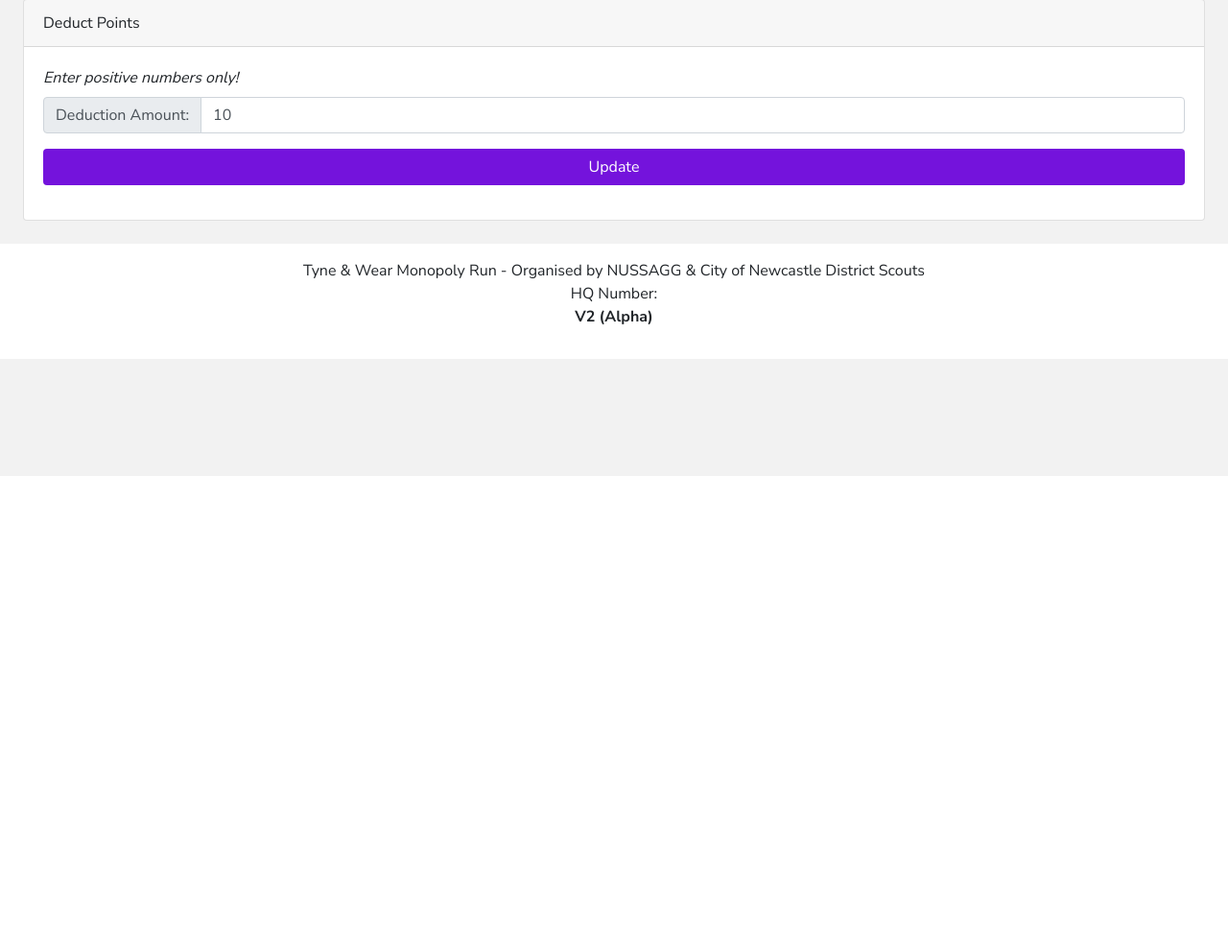
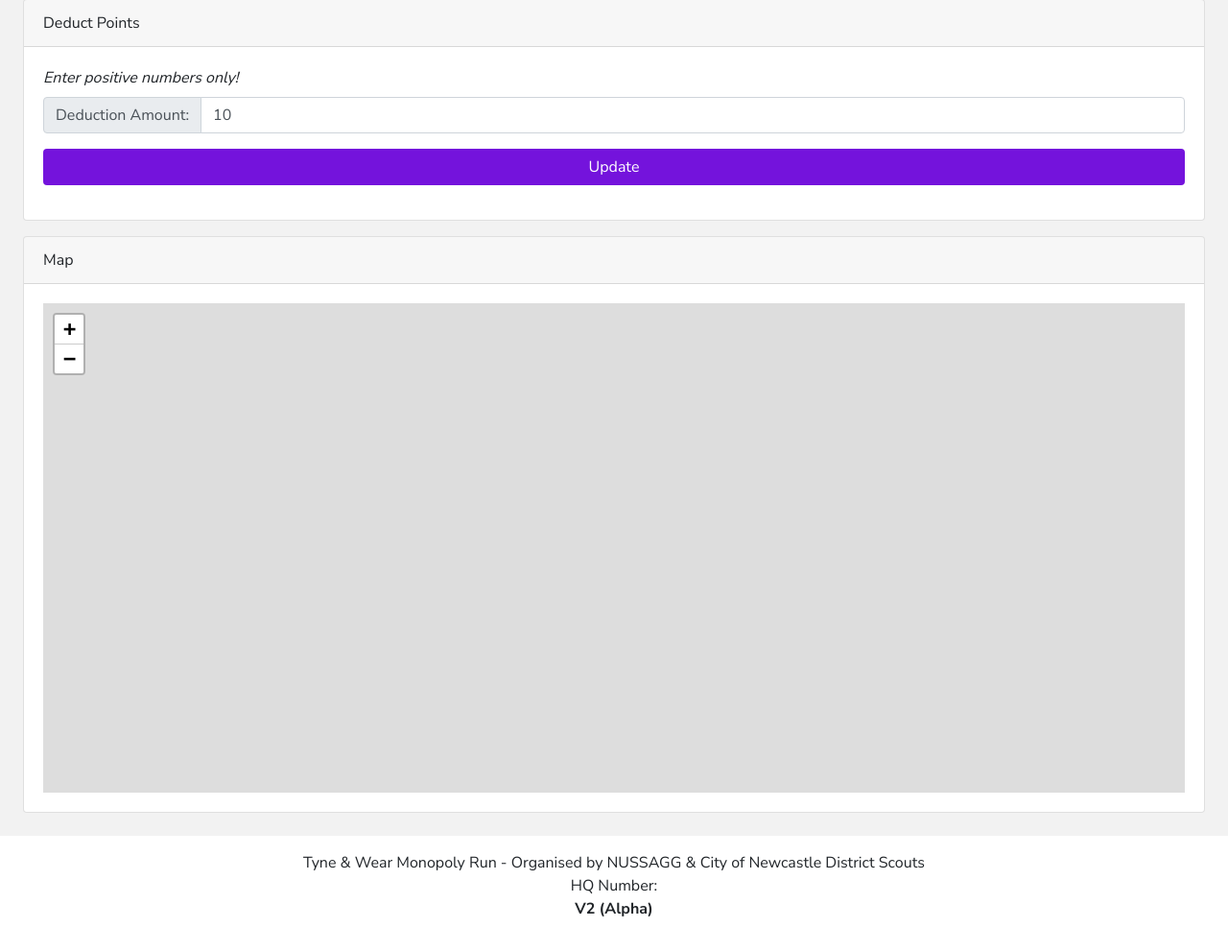
Before and after one commit to JWB-Git/monopoly-run, a PHP site: page /admin/view-group.php?id=1 in a window 1280 px wide. Shown: the part 304-1295 px from the top of the page at 96% size. Before the commit the page ends 800 px from the top, so only its background shows below. Run offline with PHP 8.4, Linux system fonts and the light colour scheme; the visitor is signed in with stand-in values (Sample User, id 1); tables that the repository leaves empty hold one stand-in row (values such as "Sample post"); some libraries are stand-ins or nearby versions.

Commit message:
Added Progress Map on View Group

```diff
--- a/admin/view-group.php
+++ b/admin/view-group.php
@@ -107,6 +107,19 @@ else{
 				</div>
 			</div>
 		</div>
+
+		<div class="row mt-3">
+			<div class="col">
+				<div class="card">
+					<div class="card-header">Map</div>
+					<div class="card-body">
+						<div class="embed-responsive embed-responsive-21by9">
+							<iframe src="../map/map.php?group_name=<?php echo $group['group_name'] ?>"></iframe>
+						</div>
+					</div>
+				</div>
+			</div>
+		</div>
 	</div>
 
 	<footer class="bg-white p-3 mt-4 text-center">
--- a/api/location-data.php
+++ b/api/location-data.php
@@ -36,7 +36,7 @@ function getLocation($id){
 }
 
 function getLocationValues($location){
-	$query = "SELECT value, q_bonus, correct_ans FROM spaces WHERE name='".$location."'";
+	$query = "SELECT value, q_bonus, correct_ans, lat, lng FROM spaces WHERE name='".$location."'";
 
 	//Execute Query
 	global $link;
--- a/api/upload-data.php
+++ b/api/upload-data.php
@@ -54,6 +54,27 @@ function getUpload($id){
 			return $row;
 		}
 	}
+}
+
+function getGroupCheckedUploads($group_name){
+	//Create array to store uploads data
+	$uploads = array();
+
+	//Query database for uploads data
+	$query = "SELECT * FROM uploads WHERE group_name='".$group_name."' AND checked = 1";
+
+	//Execute Query
+	global $link;
+	$result = mysqli_query($link, $query);
+
+	//If 1 or more uploads return, run fetch loop
+	if(mysqli_num_rows($result) >= 1){
+		while($row = mysqli_fetch_array($result)){
+			//Push $row to uploads array
+			$uploads[] = $row;
+		}
+	}
+	return $uploads;
 }
 
 function getUploadStatuses($group_name, $location){
--- /dev/null
+++ b/map/map-settings.php
@@ -0,0 +1,10 @@
+<?php
+$settings = array(
+	//Centre of Map Latitude and Longitude
+	"centre_lat" => 55.0056,
+	"centre_lng" => -1.534,
+
+	//Map Zoom Level
+	"zoom" => 12
+);
+?>
--- /dev/null
+++ b/map/map.php
@@ -0,0 +1,83 @@
+<?php
+//Check if user is logged on and confirmed user
+require_once "../config/config.php";
+
+//Check Group ID has been set
+if(isset($_GET['group_name'])){
+	$group_name = $_GET['group_name'];
+}
+else{
+	header("location: https://cdn.shopify.com/s/files/1/1061/1924/products/Sad_Face_Emoji_large.png?v=1571606037");
+}
+
+//Require API Files
+require_once "../api/upload-data.php";
+require_once "../api/location-data.php";
+
+//Settings File
+require_once "map-settings.php";
+global $settings;
+?>
+
+<!DOCTYPE html>
+<html lang="en">
+<head>
+	<meta charset="utf-8">
+	<meta name="viewport" content="width=device-width, initial-scale=1.0">
+	<title>Team Map</title>
+
+	<link rel="stylesheet" href="https://unpkg.com/leaflet@1.6.0/dist/leaflet.css" integrity="sha512-xwE/Az9zrjBIphAcBb3F6JVqxf46+CDLwfLMHloNu6KEQCAWi6HcDUbeOfBIptF7tcCzusKFjFw2yuvEpDL9wQ==" crossorigin=""/>
+
+	<script src="https://unpkg.com/leaflet@1.6.0/dist/leaflet.js" integrity="sha512-gZwIG9x3wUXg2hdXF6+rVkLF/0Vi9U8D2Ntg4Ga5I5BZpVkVxlJWbSQtXPSiUTtC0TjtGOmxa1AJPuV0CPthew==" crossorigin=""></script>
+
+	<style>
+		html, body{
+			padding: 0;
+			margin: 0;
+		}
+		#mapid{
+			height: 750px;
+			width: 100vw;
+		}
+	</style>
+</head>
+
+<body>
+	<div id="mapid"></div>
+
+	<script>
+		var map = L.map('mapid').setView([<?php echo $settings['centre_lat'] ?>, <?php echo $settings['centre_lng'] ?>], <?php echo $settings['zoom'] ?>);
+
+		L.tileLayer('https://api.mapbox.com/styles/v1/{id}/tiles/{z}/{x}/{y}?access_token={accessToken}', {
+    		attribution: 'Map data &copy; <a href="https://www.openstreetmap.org/">OpenStreetMap</a> contributors, <a href="https://creativecommons.org/licenses/by-sa/2.0/">CC-BY-SA</a>, Imagery © <a href="https://www.mapbox.com/">Mapbox</a>',
+			maxZoom: 18,
+    		id: 'mapbox/streets-v11',
+    		accessToken: 'pk.eyJ1IjoiandiIiwiYSI6ImNqc3htb2JlMTBudmM0NHQzOTY1aXdha2kifQ.yBiRAb6OHWsJtrrzAw8QAQ'
+		}).addTo(map);
+
+		var lines=[];
+
+		<?php
+		foreach(getGroupCheckedUploads($group_name) as $upload){
+			//Get Lat Lng of Upload Location
+			$location = getLocationValues($upload['location']);
+		?>
+
+			var lat = <?php echo $location['lat'] ?>;
+			var lng = <?php echo $location['lng'] ?>;
+
+			//Push to Polyline
+			lines.push([lat, lng]);
+
+			//Add marker at said lat lng
+			L.marker([lat, lng]).addTo(map);
+
+		<?php
+		//End of foreach loop
+		}
+		?>
+
+		L.polyline(lines, {color: 'blue'}).addTo(map);
+	</script>
+</body>
+</html>
```
